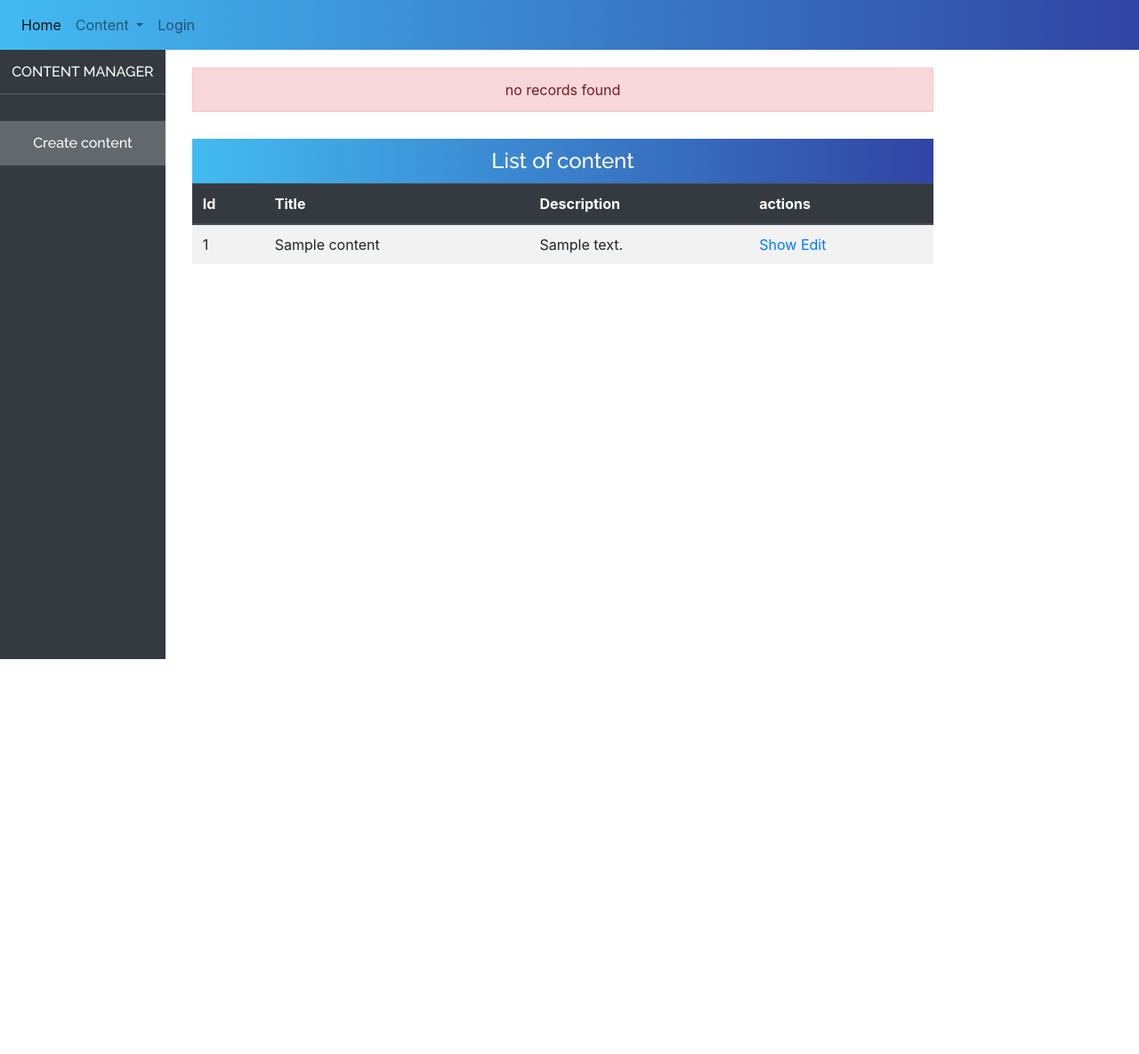
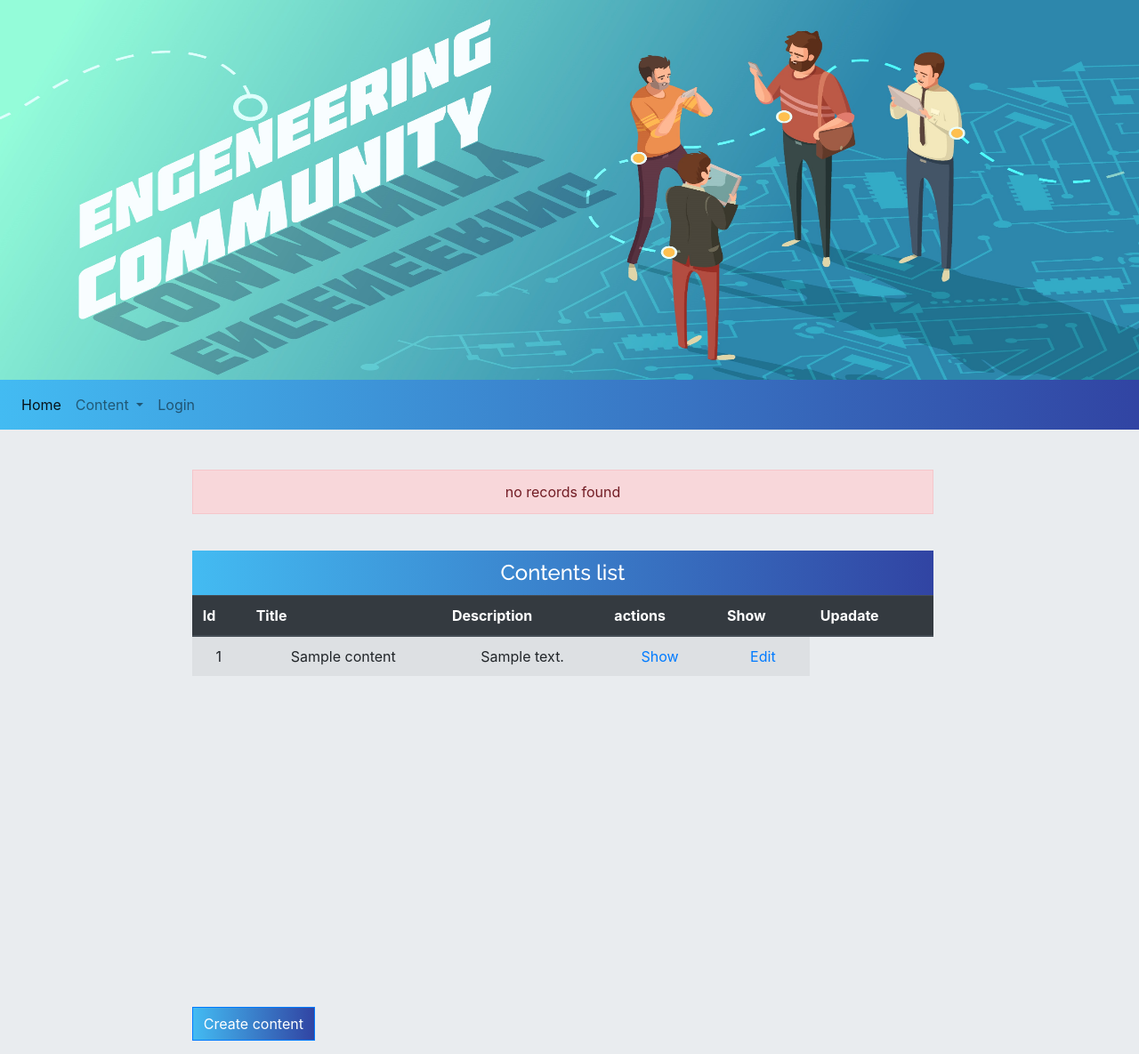
Before and after one commit to deveBrice/community-platform-JOB, a Symfony app: template templates/content/index.html.twig in a window 1280 px wide. Shown: the whole page at 89% size. Before the commit the page ends 741 px from the top, so only its background shows below. Run offline with Twig, Linux system fonts and the light colour scheme; the template is opened without the code that fills it: most values are stand-ins (such as "Sample title", 1, 10 or a date in 2020); some libraries are stand-ins or nearby versions.

Commit message:
added front for navbar

```diff
--- a/public/css/content_index.css
+++ b/public/css/content_index.css
@@ -1,3 +1,7 @@
+.container-fluid {
+  background-color: #e9ecef;
+}
+
 .error-message {
   display: flex;
   justify-content: center;
@@ -9,7 +13,7 @@
     background: linear-gradient(to right, #43bbf2, #3144a3);
     width: 100%;
     height: 50px;
-    margin-top: 30px;
+    margin-top: 25px;
 }
 
 
@@ -27,7 +31,8 @@
   text-decoration: none;
 }
 
-.side-board-header {
+
+/*.side-board-header {
   display: flex;
   justify-content: center;
   align-items: center;
@@ -41,21 +46,25 @@
   font-family: 'Raleway', sans-serif;
 }
 
-.side-board {
-    height: 685px;
-   /* position: fixed;
-    top: 0;
-    left: 0;
-    bottom: 0;*/
-    background-color: #343a40;
-
-}
-.create-content {
-  display: flex;
-  justify-content: center;
+.dropdown-menu.show {
+  display:block;
+  position: relative;
+  z-index: 1031;
 }
 
-.create-content ul {
+.side-board {
+    height: 100vh;
+    position: fixed;
+    top: 56px;
+    left: 0;
+    bottom: 0;
+    z-index: 1030;
+    background-color: #343a40;
+}*/
+
+
+
+/*.create-content ul {
   padding: 0px;
 }
 
@@ -78,7 +87,7 @@
 .create-content a {
   text-decoration: none;
   color: white;
-}
+}*/
 
 .sf-toolbar-clearer {
   display: none !important;
@@ -92,3 +101,53 @@
   height: 50px;
   border-radius: 0px;
 }
+
+.body-container {
+  display: flex;
+  flex-direction: column;
+  margin-top: 25px;
+  width: 100%;
+}
+
+.table-fixed  {
+  overflow-y: auto;
+  height: 463px;
+}
+
+.table-fixed  table {
+  border-collapse: collapse;
+  width: 100%;
+}
+
+a.show {
+  text-decoration: none;
+}
+
+a.edit {
+  text-decoration: none;
+}
+
+.create-content {
+  margin-bottom: 15px;
+}
+
+.create-content .create-content-button {
+  background: linear-gradient(to right, #43bbf2, #3144a3);
+  color: white;
+  border-radius: 0px;
+}
+
+.create-content input:focus {
+  outline: none;
+}
+
+
+.table-fixed th {
+  position: sticky;
+  top: 0;
+  background: #eee;
+}
+
+.table-fixed td {
+  text-align: center;
+}
--- a/public/css/navbar.css
+++ b/public/css/navbar.css
@@ -1,3 +1,12 @@
+.banner-community img {
+  width: 100%;
+  height: 427px;
+}
+
 .navbar-custom {
-    background: linear-gradient(to right, #43bbf2, #3144a3);
+  background: linear-gradient(to right, #43bbf2, #3144a3);
 }
+
+.container-fluid {
+  overflow: hidden;
+}
--- a/templates/content/index.html.twig
+++ b/templates/content/index.html.twig
@@ -8,24 +8,10 @@
 {% block body %}
 <div class="container-fluid pl-0">
   <div class="row">
-  <div class="col-md-12">
+    <div class="col-lg-12">
       <div class="row">
-       <div class="col-md-2">
-         <div class="side-board">
-           <div class="side-board-header">
-             <p>CONTENT MANAGER</p>
-           </div>
-           <div class="create-content">
-            <ul>
-              <li>
-                <a href="{{ path('content_new') }}"><p>Create content</p></a>
-              </li>
-            </ul>
-           </div>
-        </div>
-      </div>
-       <div class="col-md-8">
-          <table class="table table-striped">
+        <div class="col-lg-8 offset-lg-2">
+          <div class="body-container">
             {% if content is not defined %}
                 <div class="error-no-records">
                   <div class="alert alert-danger error-message" role="alert">
@@ -34,14 +20,18 @@
                 </div>
             {% endif %}
             <div class="linear-gradient">
-            <h4>List of content</h4>
+              <h4>Contents list</h4>
             </div>
+            <div class="table-fixed">
+            <table class="table table-striped">
               <thead class="thead-dark">
                   <tr>
                       <th>Id</th>
                       <th>Title</th>
                       <th>Description</th>
                       <th>actions</th>
+                      <th>Show</th>
+                      <th>Upadate</th>
                   </tr>
               </thead>
               <tbody>
@@ -50,17 +40,21 @@
                     <td>{{ content.id }}</td>
                     <td>{{ content.title }}</td>
                     <td>{{ content.description }}</td>
-                <td>
-                    <a href="{{ path('content_show', {'id': content.id}) }}">Show</a>
-                    <a href="{{ path('content_edit', {'id': content.id}) }}">Edit</a>
-                </td>
+                    <td><a href="{{ path('content_show', {'id': content.id}) }}" class="show">Show</a></td>
+                    <td><a href="{{ path('content_edit', {'id': content.id}) }}" class="edit">Edit</a></td>
                 </tr>
-        {% else %}
-            <!--<tr>
-                <td colspan="4">no records found</td>
-            </tr>-->
                 {% endfor %}
               </tbody>
+            </table>
+          </div>
+       </div>
+     </div>
+    </div>
+     <div class="row">
+       <div class="col-lg-2 offset-lg-2">
+         <div class="create-content">
+          <a href="{{ path('content_new') }}" class="btn btn-primary create-content-button">Create content</a>
+        </div>
       </div>
     </div>
   </div>
--- a/templates/navbar.html.twig
+++ b/templates/navbar.html.twig
@@ -1,15 +1,31 @@
+<div class="container-fluid pr-0 pl-0">
+   <div class="row">
+     <div class="col-lg-12">
+      <div class="row">
+        <div class="col-lg-12">
+          <div class="banner-community">
+            <img src="{{ asset('img/community_banner.jpg') }}" title="my image" alt="My image">
+          </div>
+        </div>
+      </div>
+      <div class="row">
+        <div class="col-lg-12">
+          <div class="navigation">
             <link rel="stylesheet" href="{{ asset('css/navbar.css') }}" type="text/css" />
               <nav class="navbar navbar-expand-lg navbar-light navbar-custom">
-  <div class="collapse navbar-collapse" id="navbarSupportedContent">
-    <ul class="navbar-nav mr-auto">
+                <button class="navbar-toggler" type="button" data-toggle="collapse" data-target="#navbarNavDropdown" aria-controls="navbarNavDropdown" aria-expanded="false" aria-label="Toggle navigation">
+                  <span class="navbar-toggler-icon"></span>
+                </button>
+                  <div class="collapse navbar-collapse" id="navbarNavDropdown">
+                    <ul class="navbar-nav">
                       <li class="nav-item active">
                         <a class="nav-item nav-link {% if current_menu is defined and current_menu == 'home' %}active{%endif%}" href="{{ path('home') }}">Home <span class="sr-only">(current)</span></a>
                       </li>
                       <li class="nav-item dropdown">
-        <a class="nav-link dropdown-toggle" href="#" id="navbarDropdown" role="button" data-toggle="dropdown" aria-haspopup="true" aria-expanded="false">
+                       <a class="nav-link dropdown-toggle" href="#" id="navbarDropdownMenuLink" data-toggle="dropdown" aria-haspopup="true" aria-expanded="false">
                         Content
                        </a>
-        <div class="dropdown-menu" aria-labelledby="navbarDropdown">
+                      <div class="dropdown-menu" aria-labelledby="navbarDropdownMenuLink">
                         <a class="dropdown-item" href="{{ path('content_index') }}">Content list</a>
                         <a class="dropdown-item" href="{{ path('content_new') }}">Content create</a>
                       </div>
@@ -23,3 +39,8 @@
                    </ul>
                  </div>
                </nav>
+             </div>
+           </div>
+         </div>
+      </div>
+   </div>
```
Also changed, not shown: public/img/community_banner.jpg (added). Lines whose indentation alone changed are shown as unchanged.
